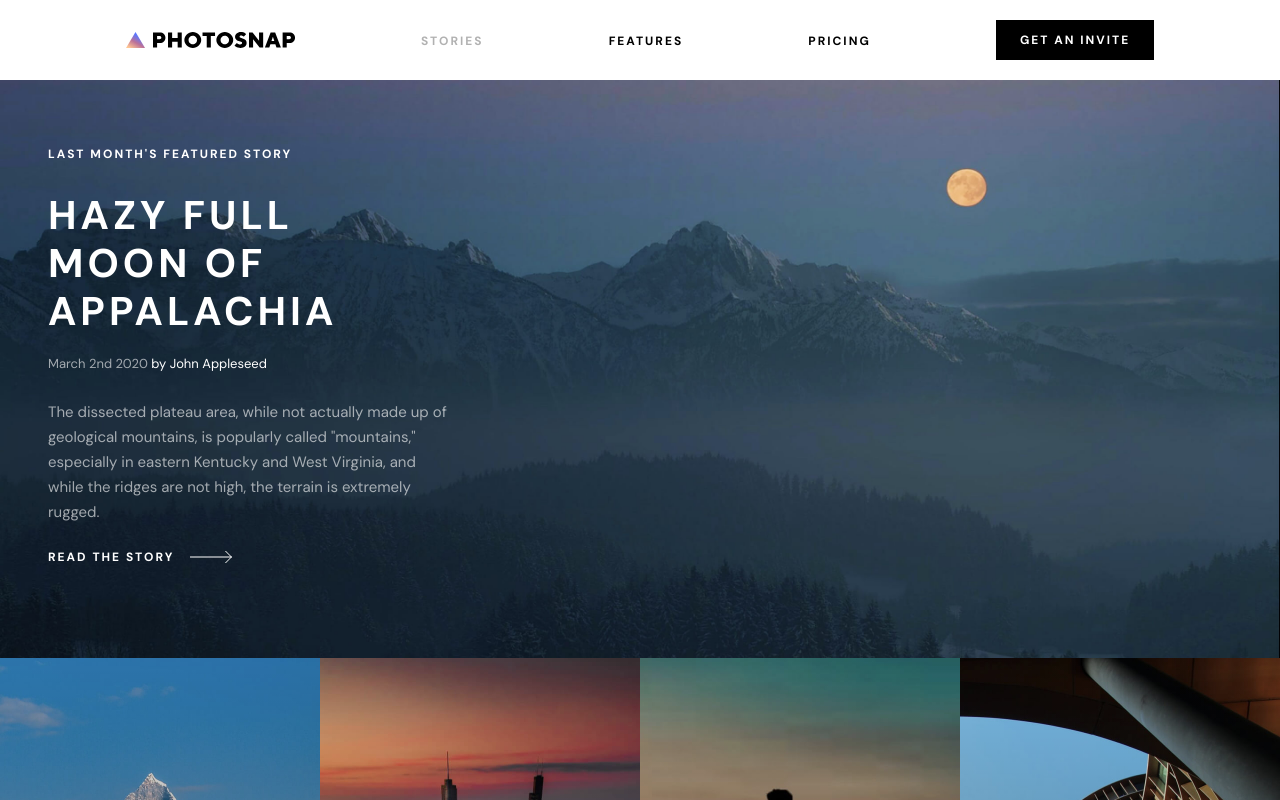
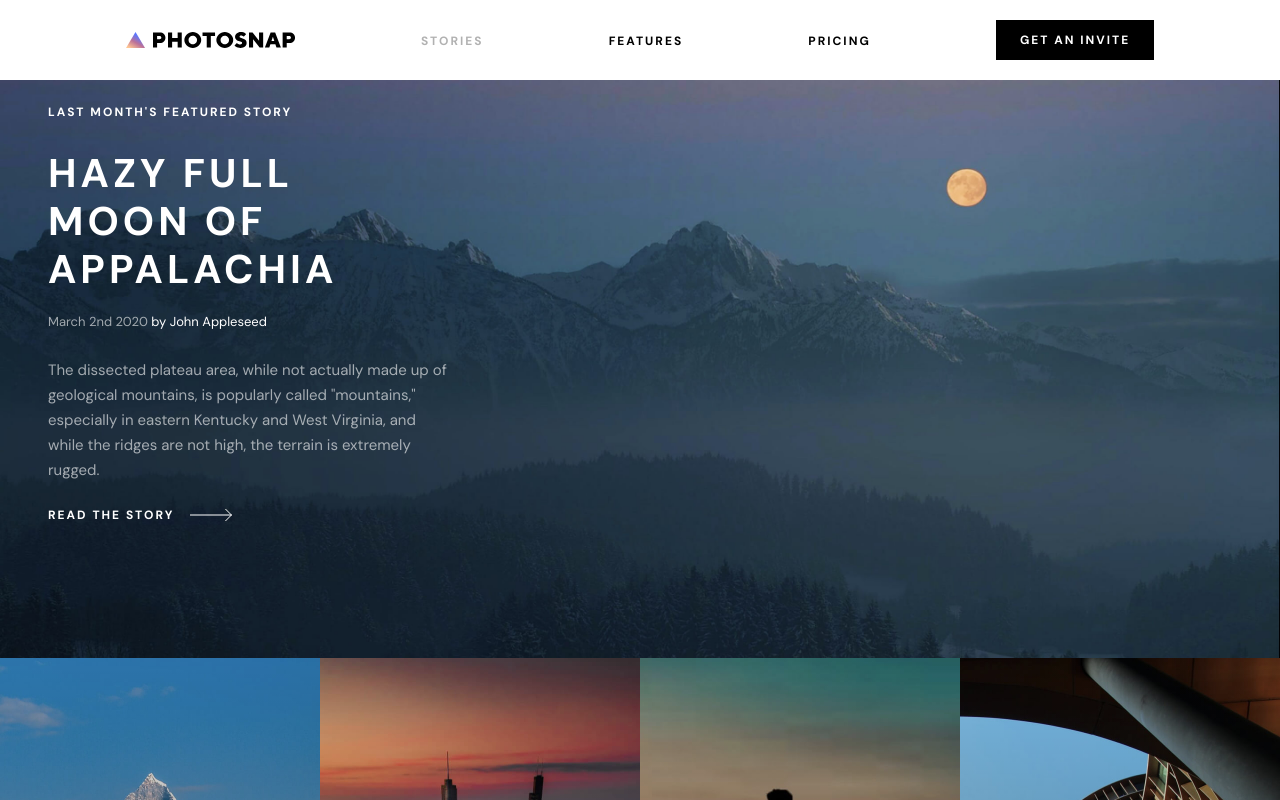
Before and after one commit to ding-09/photosnap, a React (Create React App) app: page /stories in a window 1280 px wide. Shown: the top 800 px of the page. Built offline with nearby package versions, Linux system fonts and the light colour scheme; the HTML template or start-up script is replaced by a standard one.

Commit message:
fixed an issue with hero image width

```diff
--- a/src/components/Hero.styled.js
+++ b/src/components/Hero.styled.js
@@ -58,7 +58,8 @@ export const StyledHero = styled.section`
       }
     }
     figure {
-      flex-basis: 27rem;
+      min-width: 27rem;
+      flex: 20%;
       order: 2;
       img {
         height: 100%;
--- a/src/components/Stories/index.styled.js
+++ b/src/components/Stories/index.styled.js
@@ -24,7 +24,6 @@ export const StyledStories = styled.section`
   @media (min-width: 768px) {
     section:first-child {
       display: flex;
-      align-items: center;
       position: relative;
       figure {
         flex-basis: 100%;
```
Also changed, not shown: 1 other file (tests, documents, lock files or other folders).
